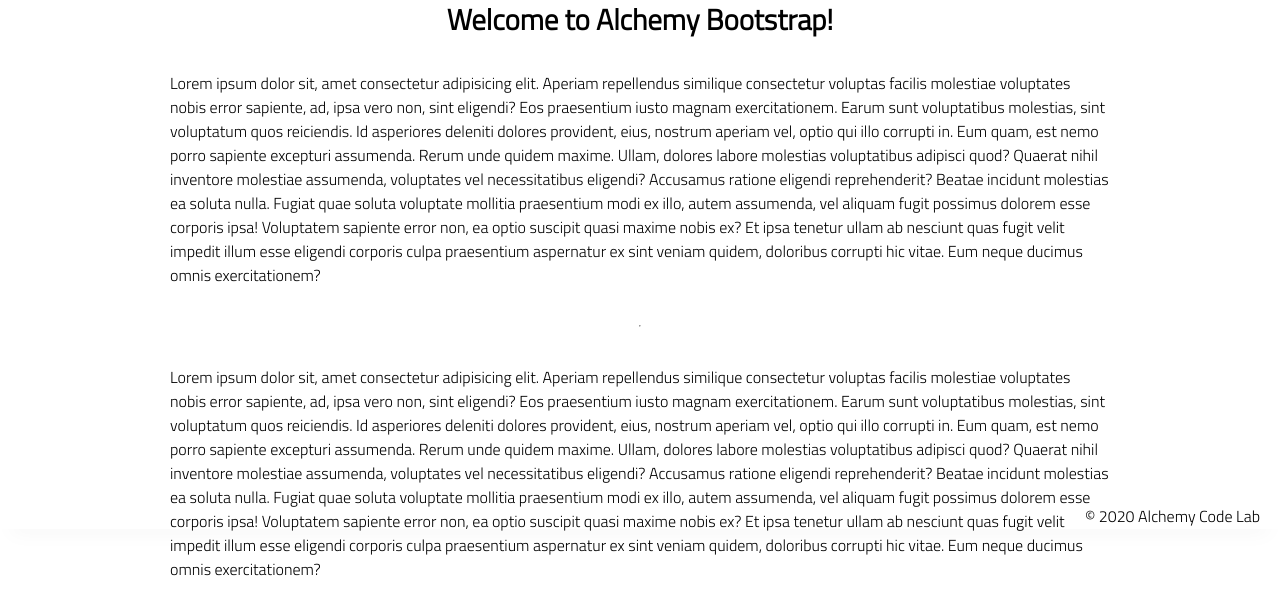
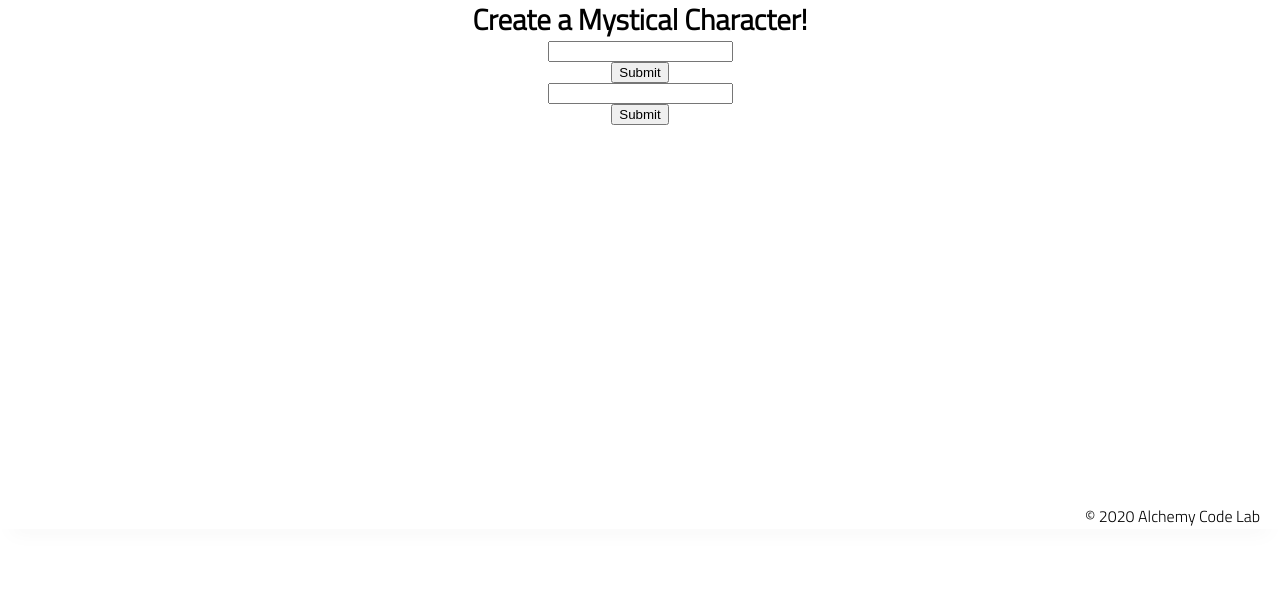
Before and after one commit to dimitraweinstein/Character, a plain HTML site: page index.html in a window 1280 px wide. Shown: the part 271-886 px from the top of the page. After the commit the page ends 800 px from the top, so only its background shows below. Drawn offline with Linux system fonts and the light colour scheme.

Commit message:
initial commit

```diff
--- a/index.html
+++ b/index.html
@@ -22,44 +22,14 @@
         <section class="main-section">
             <img class="main-logo" src="assets/alchemy-logo.png" />
             <h2>
-                Welcome to Alchemy Bootstrap!
+                Create a Mystical Character!
             </h2>
 
-            <p>
-                Lorem ipsum dolor sit, amet consectetur adipisicing elit. Aperiam repellendus similique consectetur
-                voluptas facilis molestiae voluptates nobis error sapiente, ad, ipsa vero non, sint eligendi? Eos
-                praesentium iusto magnam exercitationem.
-                Earum sunt voluptatibus molestias, sint voluptatum quos reiciendis. Id asperiores deleniti dolores
-                provident, eius, nostrum aperiam vel, optio qui illo corrupti in. Eum quam, est nemo porro sapiente
-                excepturi assumenda.
-                Rerum unde quidem maxime. Ullam, dolores labore molestias voluptatibus adipisci quod? Quaerat nihil
-                inventore molestiae assumenda, voluptates vel necessitatibus eligendi? Accusamus ratione eligendi
-                reprehenderit? Beatae incidunt molestias ea soluta nulla.
-                Fugiat quae soluta voluptate mollitia praesentium modi ex illo, autem assumenda, vel aliquam fugit
-                possimus dolorem esse corporis ipsa! Voluptatem sapiente error non, ea optio suscipit quasi maxime nobis
-                ex?
-                Et ipsa tenetur ullam ab nesciunt quas fugit velit impedit illum esse eligendi corporis culpa
-                praesentium aspernatur ex sint veniam quidem, doloribus corrupti hic vitae. Eum neque ducimus omnis
-                exercitationem?
-            </p>
-            <hr />
-            <p>
-                Lorem ipsum dolor sit, amet consectetur adipisicing elit. Aperiam repellendus similique consectetur
-                voluptas facilis molestiae voluptates nobis error sapiente, ad, ipsa vero non, sint eligendi? Eos
-                praesentium iusto magnam exercitationem.
-                Earum sunt voluptatibus molestias, sint voluptatum quos reiciendis. Id asperiores deleniti dolores
-                provident, eius, nostrum aperiam vel, optio qui illo corrupti in. Eum quam, est nemo porro sapiente
-                excepturi assumenda.
-                Rerum unde quidem maxime. Ullam, dolores labore molestias voluptatibus adipisci quod? Quaerat nihil
-                inventore molestiae assumenda, voluptates vel necessitatibus eligendi? Accusamus ratione eligendi
-                reprehenderit? Beatae incidunt molestias ea soluta nulla.
-                Fugiat quae soluta voluptate mollitia praesentium modi ex illo, autem assumenda, vel aliquam fugit
-                possimus dolorem esse corporis ipsa! Voluptatem sapiente error non, ea optio suscipit quasi maxime nobis
-                ex?
-                Et ipsa tenetur ullam ab nesciunt quas fugit velit impedit illum esse eligendi corporis culpa
-                praesentium aspernatur ex sint veniam quidem, doloribus corrupti hic vitae. Eum neque ducimus omnis
-                exercitationem?
-            </p>
+            <input type="number"/>
+            <button>Submit</button>
+
+            <input type="number"/>
+            <button>Submit</button>
 
         </section>
     </main>
```
